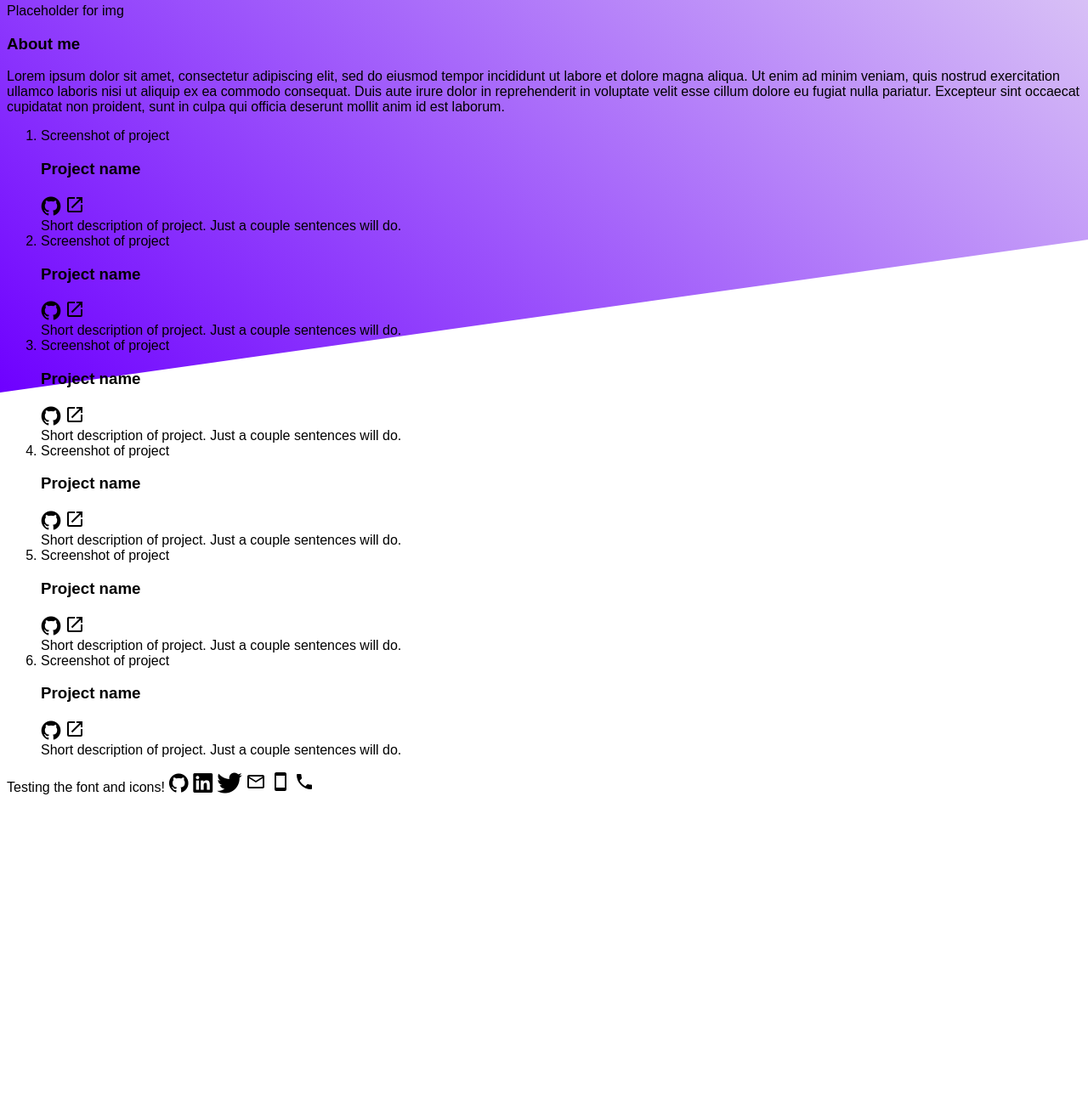
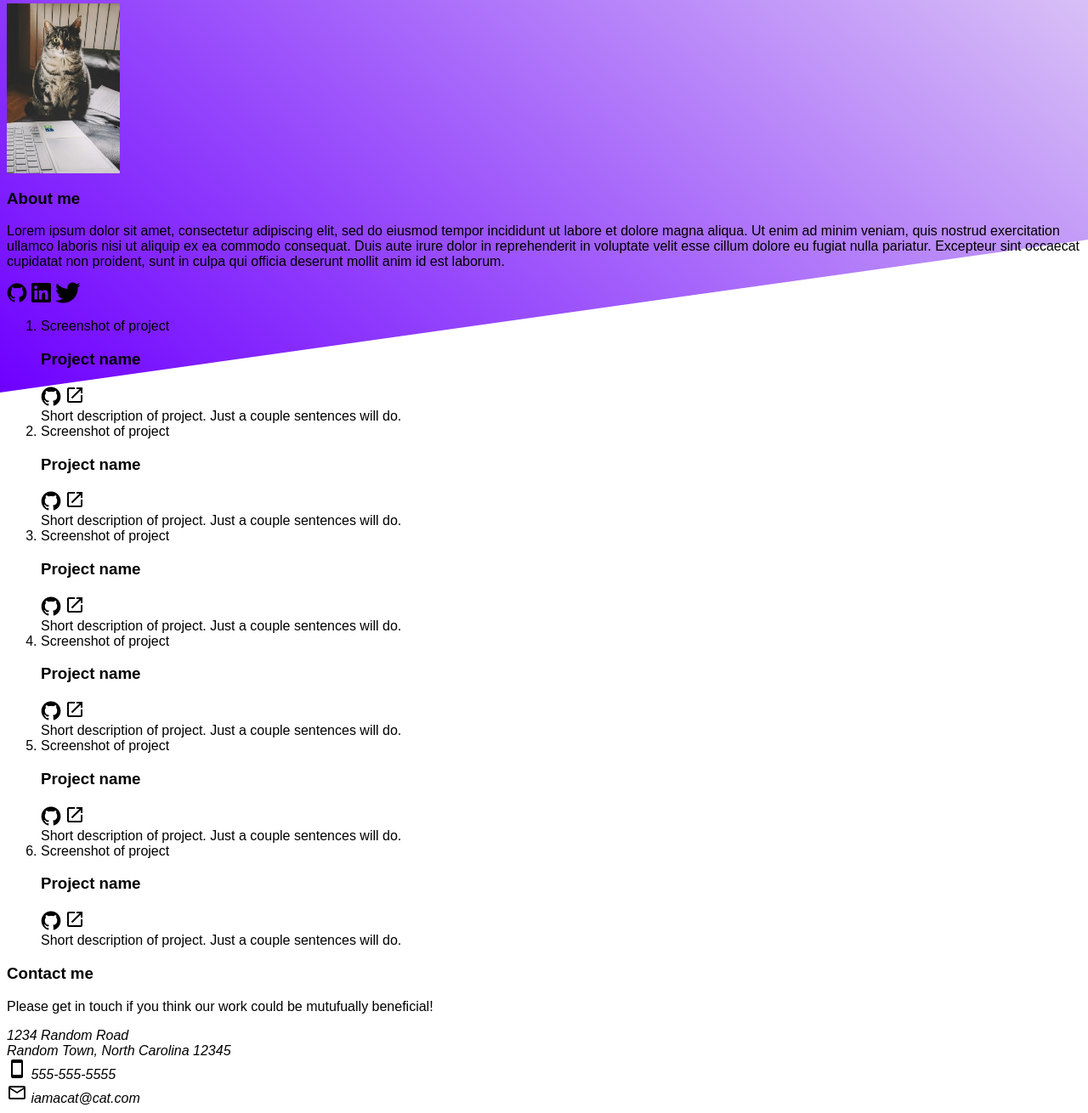
Before and after one commit to rgremaud/homepage, a website built with webpack: page src/template.html in a window 1280 px wide. Shown: the part 4-1314 px from the top of the page at 85% size. Before the commit the page ends 948 px from the top, so only its background shows below. Built offline with nearby package versions, Linux system fonts and the light colour scheme; a web font is replaced by a local one.

Commit message:
Add footer details

```diff
--- a/src/styles.css
+++ b/src/styles.css
@@ -3,6 +3,11 @@ body {
   font-optical-sizing: auto;
   font-weight: 400;
   font-style: normal;
+}
+
+picture {
+  width: 50vw;
+  height: auto;
 }
 
 i {
--- a/src/template.html
+++ b/src/template.html
@@ -26,8 +26,8 @@
     icons needed: github, linkedin and twitter
   -->
     <header>
-      <div>Placeholder for img</div>
-      <div>
+      <img src="./assets/cat-vert.jpg" alt="cat working" height="200" />
+      <div id="aboutMe">
         <h3>About me</h3>
         <p>
           Lorem ipsum dolor sit amet, consectetur adipiscing elit, sed do
@@ -38,6 +38,9 @@
           pariatur. Excepteur sint occaecat cupidatat non proident, sunt in
           culpa qui officia deserunt mollit anim id est laborum.
         </p>
+        <i class="devicon-github-original"></i>
+        <i class="devicon-linkedin-plain"></i>
+        <i class="devicon-twitter-original"></i>
       </div>
     </header>
     <main>
@@ -49,7 +52,9 @@
             <h3>Project name</h3>
             <i class="devicon-github-original"></i>
             <img src="assets/open-in-new.svg" height="24" width="24" />
-          <div>Short description of project.  Just a couple sentences will do.</div>
+            <div>
+              Short description of project. Just a couple sentences will do.
+            </div>
           </div>
         </li>
         <li>
@@ -58,7 +63,9 @@
             <h3>Project name</h3>
             <i class="devicon-github-original"></i>
             <img src="assets/open-in-new.svg" height="24" width="24" />
-          <div>Short description of project.  Just a couple sentences will do.</div>
+            <div>
+              Short description of project. Just a couple sentences will do.
+            </div>
           </div>
         </li>
         <li>
@@ -67,7 +74,9 @@
             <h3>Project name</h3>
             <i class="devicon-github-original"></i>
             <img src="assets/open-in-new.svg" height="24" width="24" />
-          <div>Short description of project.  Just a couple sentences will do.</div>
+            <div>
+              Short description of project. Just a couple sentences will do.
+            </div>
           </div>
         </li>
         <li>
@@ -76,7 +85,9 @@
             <h3>Project name</h3>
             <i class="devicon-github-original"></i>
             <img src="assets/open-in-new.svg" height="24" width="24" />
-          <div>Short description of project.  Just a couple sentences will do.</div>
+            <div>
+              Short description of project. Just a couple sentences will do.
+            </div>
           </div>
         </li>
         <li>
@@ -85,7 +96,9 @@
             <h3>Project name</h3>
             <i class="devicon-github-original"></i>
             <img src="assets/open-in-new.svg" height="24" width="24" />
-          <div>Short description of project.  Just a couple sentences will do.</div>
+            <div>
+              Short description of project. Just a couple sentences will do.
+            </div>
           </div>
         </li>
         <li>
@@ -94,17 +107,30 @@
             <h3>Project name</h3>
             <i class="devicon-github-original"></i>
             <img src="assets/open-in-new.svg" height="24" width="24" />
-          <div>Short description of project.  Just a couple sentences will do.</div>
+            <div>
+              Short description of project. Just a couple sentences will do.
+            </div>
           </div>
         </li>
       </ol>
     </main>
-    Testing the font and icons!
-    <i class="devicon-github-original"></i>
-    <i class="devicon-linkedin-plain"></i>
-    <i class="devicon-twitter-original"></i>
+    <footer>
+      <h3>Contact me</h3>
+      <p>
+        Please get in touch if you think our work could be mutufually
+        beneficial!
+      </p>
+      <address>
+        1234 Random Road<br />
+        Random Town, North Carolina 12345<br /><img
+          src="assets/cellphone.svg"
+          height="24"
+          width="24"
+        />
+        555-555-5555<br />
         <img src="assets/email-outline.svg" height="24" width="24" />
-    <img src="assets/cellphone.svg" height="24" width="24" />
-    <img src="assets/phone.svg" height="24" width="24" />
+        iamacat@cat.com
+      </address>
+    </footer>
   </body>
 </html>
```
Lines whose indentation alone changed are shown as unchanged.
